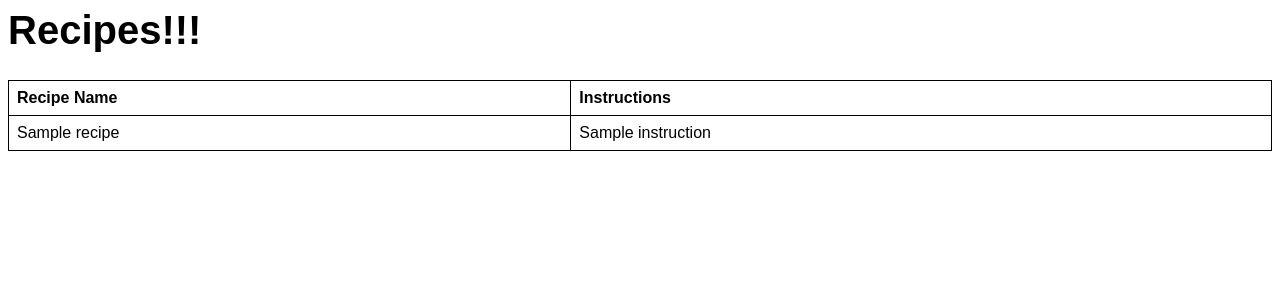
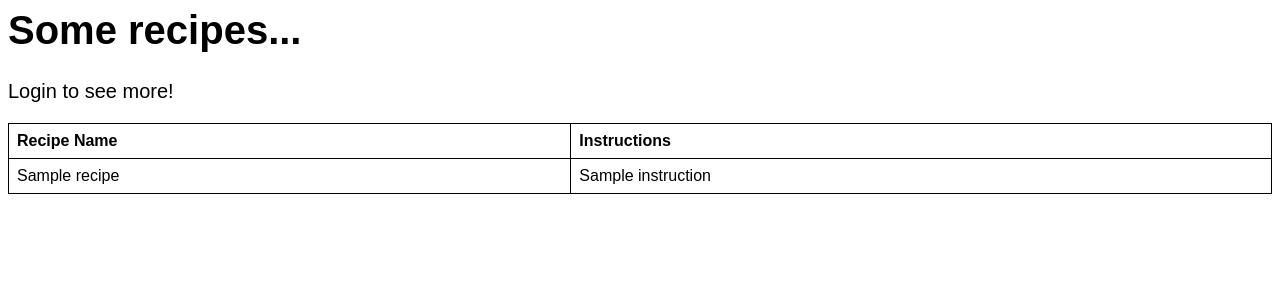
Before and after one commit to ericzyl/w4111-proj1, a Flask app: template templates/recipes.html in a window 1280 px wide. Shown: the top 300 px of the page. Run offline with Flask 3, Linux system fonts and the light colour scheme; the template is opened without the code that fills it: most values are stand-ins (such as "Sample title", 1, 10 or a date in 2020); parts of the project's set-up code (start-up, migrations or seed data) failed here and were passed over.

Commit message:
update recipe.html
limit the amount of recipes for non-users

```diff
--- a/server.py
+++ b/server.py
@@ -192,7 +192,7 @@ def interesting():
 def recipes():
   print(request.args)
 
-  cursor = g.conn.execute(text("SELECT recipe_name, instruction FROM rec_upload"))
+  cursor = g.conn.execute(text("SELECT recipe_name, instruction FROM rec_upload LIMIT 8"))
   g.conn.commit()
 
   #rec_names = []
--- a/templates/index.html
+++ b/templates/index.html
@@ -10,7 +10,7 @@
 <body>
   <h1>This is a recipe website!!!</h1>
 
-  <p>You can view and upload recipes on here. Register an account and write down your recipes!</p>
+  <p>You can view and upload recipes here. Register an account and write down your recipes!</p>
   <!-- <div>{{data}}</div>
 
   <div>
--- a/templates/recipes.html
+++ b/templates/recipes.html
@@ -17,8 +17,8 @@
 
 
 <body>
-  <h1>Recipes!!!</h1>
-
+  <h1>Some recipes...</h1>
+  <p>Login to see more!</p>
   <!-- <div>
     {% for n in data %}
     <div>{{n}}</div>
```
